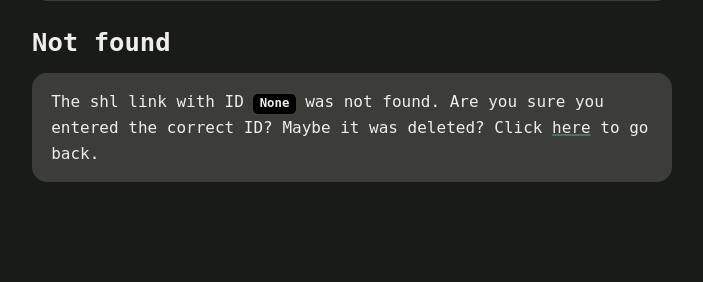
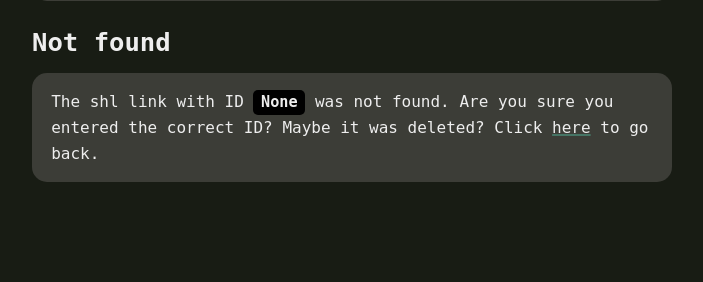
Before and after one commit to devlocalhost/shl, a Flask app: page /get in a window 1280 px wide. Shown: the part 158-440 px from the top of the page, without its empty margins (288-991 px from the left). Run offline with Flask 3, Linux system fonts and the light colour scheme; some web fonts are replaced.

Commit message:
fix font size for code

```diff
--- a/static/css/style.css
+++ b/static/css/style.css
@@ -39,6 +39,7 @@ code {
     background-color: var(--code-background);
     padding: 0 0.5em;
     border-radius: 5px;
+    font-family: 'JetBrains Mono', monospace, sans-serif;
     font-weight: bold;
     font-size: 0.95em;
     display: inline-block;
```
